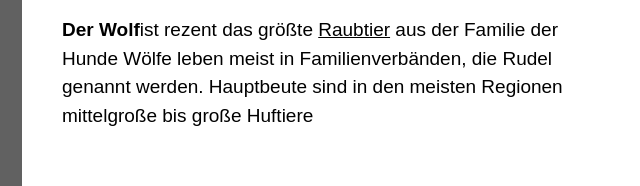
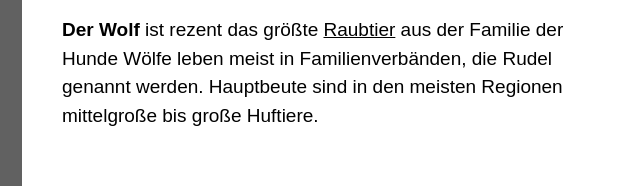
Before and after one commit to elmavic/site, a plain HTML site: page index.html in a window 1280 px wide. Shown: the part 538-724 px from the top of the page, 234-874 px from the left. Drawn offline with nearby package versions, Linux system fonts and the light colour scheme.

Commit message:
Update index.html
edited text

```diff
--- a/index.html
+++ b/index.html
@@ -38,10 +38,10 @@
     <section>
         <figure>
 <div class="w-3-container w3-white">
-            <p style="font-family:arial; font-size:19px;"><strong>Der Wolf</strong>ist rezent das größte <a href="https://de.wikipedia.org/wiki/Raubtiere">Raubtier</a>
+            <p style="font-family:arial; font-size:19px;"><strong>Der Wolf</strong> ist rezent das größte <a href="https://de.wikipedia.org/wiki/Raubtiere">Raubtier</a>
                aus der Familie der Hunde
                Wölfe leben meist in Familienverbänden, die Rudel genannt werden.
-               Hauptbeute sind in den meisten Regionen mittelgroße bis große Huftiere</p>
+               Hauptbeute sind in den meisten Regionen mittelgroße bis große Huftiere.</p>
 
 </div>
         </figure>
```
